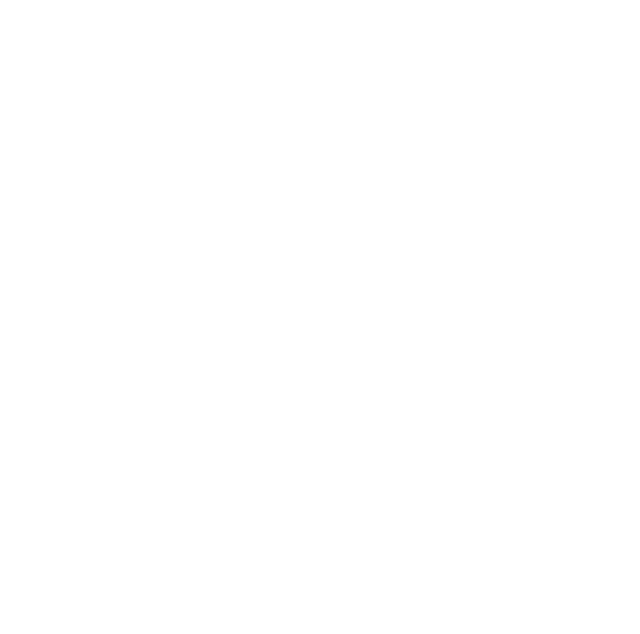
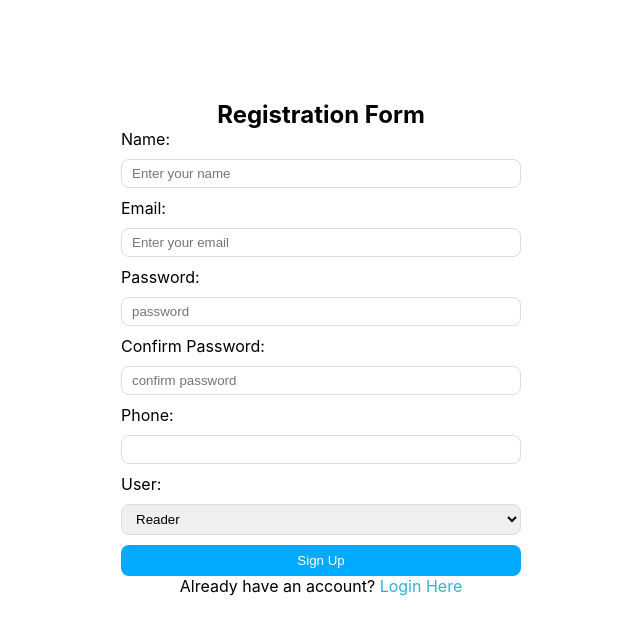
Before and after one commit to afaraitsulaimon/storytimez, a React (Create React App) app in the folder story-timez/: page /register in a window 1280 px wide. Before the commit this address had no page. Shown: the top 634 px of the page, without its empty margins (319-959 px from the left). Built offline with nearby package versions, Linux system fonts and the light colour scheme.

Commit message:
Login and register pages

```diff
--- a/story-timez/src/App.css
+++ /dev/null
@@ -1,4 +0,0 @@
-*{
-  margin: 0;
-  padding: 0;
-}
--- a/story-timez/src/App.js
+++ b/story-timez/src/App.js
@@ -1,18 +1,23 @@
-import './App.css';
-import { BrowserRouter , Routes, Route } from 'react-router-dom';
+import './Login.css';
+import './Register.css';
+import { BrowserRouter, Routes, Route } from 'react-router-dom';
 import Home from './pages/Home';
 import About from './pages/About';
+import Login from './pages/Login';
+import Register from './pages/Register';
 
 function App() {
   return (
     <BrowserRouter>
 
       <div className="App">
-      <Routes>
-        <Route path='/' element={<Home/>} />
-        <Route path='/about' element={<About/>} />
+        <Routes>
+          <Route path='/' element={<Home />} />
+          <Route path='/about' element={<About />} />
+          <Route path='/login' element={<Login />} />
+          <Route path='/register' element={<Register />} />
 
-      </Routes>
+        </Routes>
       </div>
 
     </BrowserRouter>
--- /dev/null
+++ b/story-timez/src/Login.css
@@ -0,0 +1,45 @@
+* {
+  margin: 0;
+  padding: 0;
+}
+
+.Login {
+  max-width: 400px;
+  margin: 100px auto;
+  text-align: center;
+}
+
+.Login label {
+  text-align: left;
+  display: block;
+}
+
+.Login input {
+  width: 100%;
+  padding: 6px 10px;
+  margin: 10px 0;
+  border: 1px solid #ddd;
+  box-sizing: border-box;
+  display: block;
+  border-radius: 8px;
+}
+
+.Login button {
+  width: 100%;
+  background: rgb(0, 170, 255);
+  color: #fff;
+  border: 0;
+  padding: 8px;
+  border-radius: 8px;
+  cursor: pointer;
+}
+
+.Login a {
+  text-decoration: none;
+  color: #333;
+}
+
+.Login button:hover {
+  opacity: 0.9;
+  background: rgb(4, 98, 141);
+}
--- /dev/null
+++ b/story-timez/src/Register.css
@@ -0,0 +1,61 @@
+* {
+    margin: 0;
+    padding: 0;
+}
+
+.register {
+    max-width: 400px;
+    margin: 100px auto;
+    text-align: center;
+}
+
+.register label {
+    text-align: left;
+    display: block;
+}
+
+.register input {
+    width: 100%;
+    padding: 6px 10px;
+    margin: 10px 0;
+    border: 1px solid #ddd;
+    box-sizing: border-box;
+    display: block;
+    border-radius: 8px;
+}
+
+.register button {
+    width: 100%;
+    background: rgb(0, 170, 255);
+    color: #fff;
+    border: 0;
+    padding: 8px;
+    border-radius: 8px;
+    cursor: pointer;
+}
+
+.register a {
+    text-decoration: none;
+    color: rgb(51, 177, 216);
+}
+
+.register button:hover {
+    opacity: 0.9;
+    background: rgb(4, 98, 141);
+}
+
+.register select {
+    width: 100%;
+    padding: 6px 10px;
+    margin: 10px 0;
+    border: 1px solid #ddd;
+    box-sizing: border-box;
+    display: block;
+    border-radius: 8px;
+}
+
+.register p.reg {
+    margin: 10px 0;
+    color: aqua;
+    font-size: 20px;
+}
--- a/story-timez/src/components/Menu.js
+++ b/story-timez/src/components/Menu.js
@@ -28,7 +28,7 @@ const Menu = () => {
 
       <RightMenu>
 
-      <div  className={menustyle ? `ListRightMenu` : `ListRightMenuSmall`}>
+        <div className={menustyle ? `ListRightMenu` : `ListRightMenuSmall`}>
           <nav className='menu-list'>
             <MenuList>
 
@@ -39,12 +39,12 @@ const Menu = () => {
           </nav>
 
           <LoginButton>
-         <ButtonLink to='/contact'>Login/Register</ButtonLink>
+            <ButtonLink to='/login'>Login/Register</ButtonLink>
           </LoginButton>
 
         </div>
 
-       <ResponseButton  onClick={handleResponseMenu}> {toggleButton ? <FaBars /> : <FaTimes/>} </ResponseButton>
+        <ResponseButton onClick={handleResponseMenu}> {toggleButton ? <FaBars /> : <FaTimes />} </ResponseButton>
 
       </RightMenu>
     </HeaderStyle>
--- a/story-timez/src/pages/Home.js
+++ b/story-timez/src/pages/Home.js
@@ -6,11 +6,11 @@ import Menu from '../components/Menu'
 const Home = () => {
   return (
     <div>
-        <Menu/>
+      <Menu />
 
-        <p>Thios is the Home Page</p>
+      <p>This is the Home Page</p>
 
-        <Footer/>
+      <Footer />
     </div>
   )
 }
--- /dev/null
+++ b/story-timez/src/pages/Login.js
@@ -0,0 +1,37 @@
+import React, { useState } from 'react'
+import { Link } from 'react-router-dom';
+import Menu from '../components/Menu';
+
+export default function Login() {
+
+    const [email, setEmail] = useState("");
+    const [password, setPassword] = useState("");
+
+    function validateForm() {
+        return email.length > 0 && password.length > 0;
+    }
+
+    function handleSubmit(e) {
+        e.preventDefault();
+    }
+
+
+    return (
+        <div>
+            <Menu />
+            <div className='Login'>
+
+                <form onSubmit={handleSubmit}>
+                    <label>Email:</label>
+                    <input type="email" required value={email} onChange={e => setEmail(e.target.value)} />
+                    <label>Password:</label>
+                    <input type="password" required value={password} onChange={e => setPassword(e.target.value)} />
+                    <button type='submit' disabled={!validateForm}>Login</button>
+                </form>
+                <p>Forgot email ? </p>
+                <Link to="/"><strong>Click Here</strong></Link>
+
+            </div>
+        </div>
+    )
+}
--- /dev/null
+++ b/story-timez/src/pages/Register.js
@@ -0,0 +1,157 @@
+import React, { useEffect, useState } from 'react'
+import { Link } from 'react-router-dom';
+
+export default function Register() {
+
+  const [values, setValues] = useState({
+    name: '',
+    email: '',
+    password: '',
+    confirm_password: '',
+    phone: '',
+  });
+
+  const [error, setError] = useState({});
+  const [user, setUser] = useState('Reader');
+  const [isSubmit, setIsSubmit] = useState(false);
+
+  const handleSubmit = (e) => {
+    e.preventDefault();
+    setError(validateInfo(values));
+    setIsSubmit(true);
+  }
+
+  const handleChange = (e) => {
+    const { name, value } = e.target
+    setValues({
+      ...values,
+      //[e.target.name]: e.target.value
+      [name]: value
+    });
+  }
+
+  /*
+  useEffect(() => {
+    if (Object.keys(error).length === 0 && isSubmit) {
+      console.log(values);
+    }
+  }, [error]);
+
+  */
+  function validateInfo(values) {
+    const error = {};
+
+    if (!values.name.trim()) {
+      error.name = "Please enter your name";
+    }
+    //regex = /^[^\s@]+@[^\s@]+\.[^\s@]{2,}$/i
+    if (!values.email) {
+      error.email = "Email required"
+    } else if (!/^[A-Z0-9.%+-]+@[A-Z0-9.-]+\.[A-Z]{2,}$/i.test(values.email)) { error.email = "Please enter a valid email address"; }
+
+    if (!values.password) {
+      error.password = "Password is required";
+    } else if (values.password.length < 6) {
+      error.password = "Password needs to be 6 characters or more";
+    }
+
+    if (!values.confirm_password) {
+      error.confirm_password = "Password is required";
+    } else if (values.confirm_password !== values.password) {
+      error.confirm_password = "password do not match";
+    }
+
+    if (!values.phone) {
+      error.phone = "Enter your phone number";
+    } else if (isNaN(values.phone)) {
+      error.phone = "Enter a valid phone number";
+    }
+    return error;
+  }
+
+  return (
+    <div>
+
+
+      <div className='register'>
+        {Object.keys(error).length === 0 && isSubmit ? <p className='reg'>you've successfully registered</p> : <p></p>}
+        <h2>Registration Form</h2>
+        <form onSubmit={handleSubmit}>
+          <div>
+            <label >Name: </label>
+            <input
+              type="text"
+              name='name'
+              value={values.name}
+              onChange={handleChange}
+              placeholder='Enter your name' />
+            {error.name && <p>{error.name}</p>}
+
+          </div>
+
+          <div>
+            <label >Email: </label>
+            <input
+              type='email'
+              name='email'
+              value={values.email}
+              onChange={handleChange}
+              placeholder='Enter your email' />
+            {error.email && <p>{error.email}</p>}
+          </div>
+
+          <div>
+            <label >Password: </label>
+            <input
+              type='password'
+              name='password'
+              placeholder='password'
+              value={values.password}
+              onChange={handleChange} />
+            {error.password && <p>{error.password}</p>}
+          </div>
+
+          <div>
+            <label >Confirm Password: </label>
+            <input
+              type='password'
+              name='confirm_password'
+              placeholder='confirm password'
+              value={values.confirm_password}
+              onChange={handleChange}
+            />
+            {error.confirm_password && <p>{error.confirm_password}</p>}
+          </div>
+
+          <div>
+            <label >Phone: </label>
+            <input
+              type='text'
+              name='phone'
+              value={values.phone}
+              onChange={handleChange}
+            />
+            {error.phone && <p>{error.phone}</p>}
+          </div>
+
+          <div>
+
+            <label >User:</label>
+            <select value={user} onChange={(e) => setUser(e.target.value)}>
+              <option value="Reader">Reader</option>
+              <option value="Writer">Writer</option>
+            </select>
+
+            <div>
+              <button type='submit'>Sign Up</button>
+
+            </div>
+
+          </div>
+
+        </form>
+        <p>Already have an account? <span><Link to="/Login">Login Here</Link></span></p>
+      </div >
+    </div>
+  )
+}
```
Lines whose indentation alone changed are shown as unchanged.
